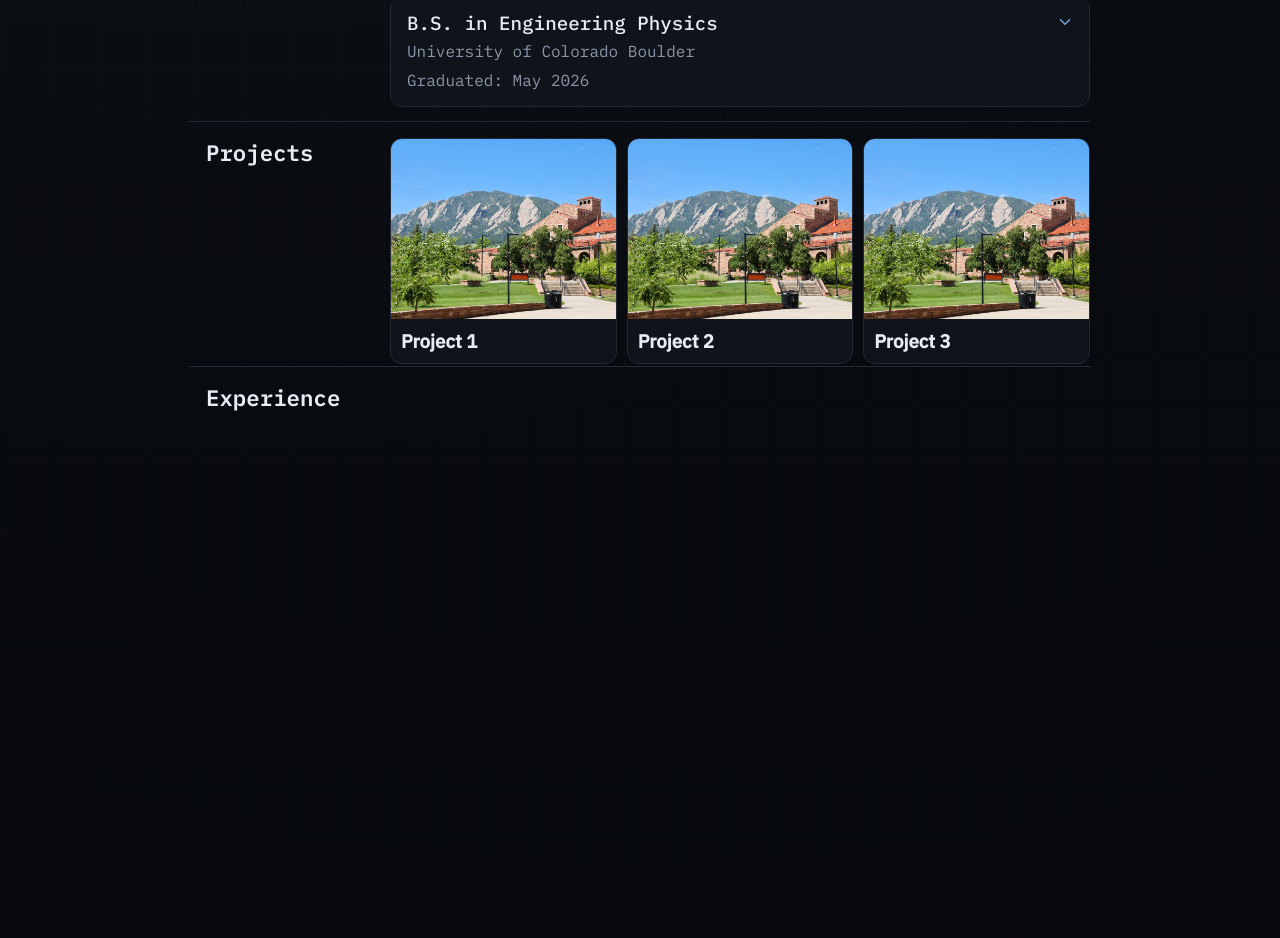
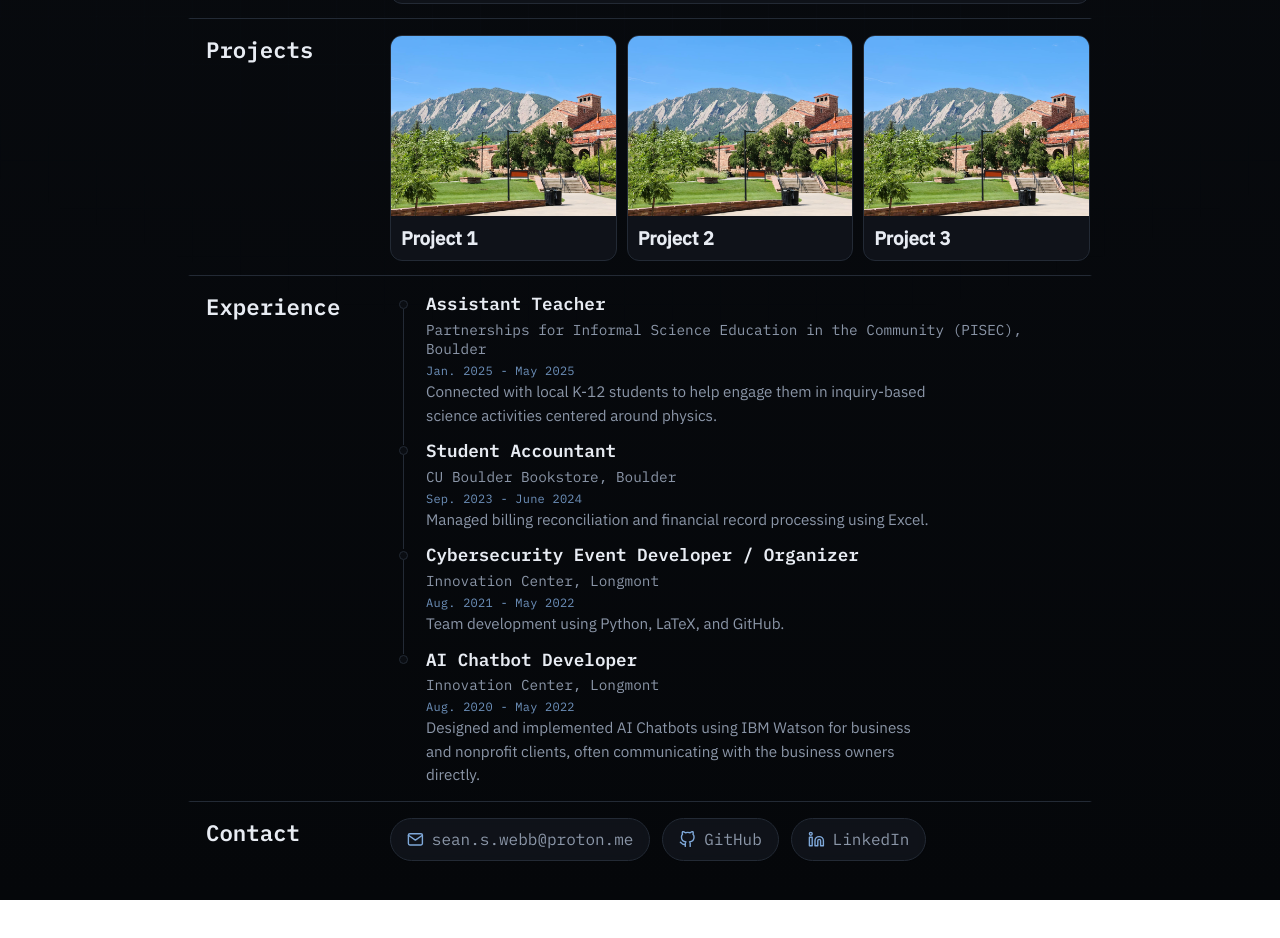
Before and after one commit to swebb-dev/swebb-dev, a React (Vite) app: page / in a window 1280 px wide. Shown: the part 1040-1978 px from the top of the page. After the commit the page ends 1940 px from the top, so only its background shows below. Built offline with nearby package versions, Linux system fonts and the light colour scheme.

Commit message:
home page finished!

```diff
--- a/src/routes/about.jsx
+++ b/src/routes/about.jsx
@@ -13,7 +13,7 @@ function RouteComponent() {
       <title>Sean Webb - About</title>
     </Helmet>
     <main>
-      <h1>Hello "/about"!</h1>
+      <h1>This page is currently being worked on.</h1>
       <br /><br /><br /><br /><br /><br /><br /><br /><br /><br /><br /><br /><br /><br /><br /><br /><br /><br /><br /><br /><br /><br /><br /><br /><br /><br /><br /><br /><br />
       <br /><br /><br /><br /><br /><br /><br /><br /><br /><br /><br /><br /><br /><br /><br /><br /><br /><br /><br /><br /><br /><br /><br /><br /><br /><br /><br /><br /><br />
       <br /><br /><br /><br /><br /><br /><br /><br /><br /><br /><br /><br /><br /><br /><br /><br /><br /><br /><br /><br /><br /><br /><br /><br /><br /><br /><br /><br /><br />
--- a/src/routes/index.css
+++ b/src/routes/index.css
@@ -316,6 +316,7 @@ body::before {
   flex-direction: row;
   gap: 0.625rem;
   margin: 0;
+  margin-bottom: 0.75rem;
 }
 
 .project-entry {
@@ -382,3 +383,121 @@ body::before {
   height: 180px;
   margin-top: 0rem;
 }
+
+.project-entry:hover .project-text h3 {
+  color: var(--accent)
+}
+
+.experience-section-wrapper {
+  width: 100%;
+  padding-bottom: 0.75rem;
+}
+
+.experience-entry {
+  display: grid;
+  grid-template-columns: 20px 1fr;
+  column-gap: 1rem;
+  cursor:pointer;
+}
+
+.experience-marker {
+  display: flex;
+  flex-direction: column;
+  align-items: center;
+  padding-top: 0.45rem;
+  padding-left: 0.5rem;
+}
+
+.experience-dot {
+  flex-shrink: 0;
+  width: 7px;
+  height: 7px;
+  margin-top: 0rem;
+  border-radius: 50%;
+  border: 1px solid var(--border);
+  background: var(--bg-base);
+}
+
+.experience-line {
+  flex: 1 1 auto;
+  width: 1px;
+  margin-top: 0rem;
+  margin-bottom: -0.375rem;
+  background: var(--border);
+}
+
+.experience-entry:last-child .experience-line {
+  display: none;
+}
+
+.experience-content {
+  padding-bottom: 0.75rem;
+}
+
+.experience-entry:last-child .experience-content {
+  padding-bottom: 0;
+}
+
+.experience-entry:hover .experience-dot {
+  border-color: var(--accent);
+  background: var(--accent);
+}
+
+.experience-content h3 {
+  margin: 0;
+  font-family: var(--font-mono);
+  font-size: 1.1rem;
+  font-weight: 600;
+  color: var(--text-primary);
+}
+
+.experience-entry:hover .experience-content h3 {
+  color: var(--accent);
+}
+
+.experience-content h4 {
+  margin: 0.3rem 0 0;
+  font-family: var(--font-mono);
+  font-size: 0.9rem;
+  font-weight: 400;
+  color: var(--text-secondary);
+}
+
+.experience-content h5 {
+  margin: 0.3rem 0 0;
+  font-family: var(--font-mono);
+  font-size: 0.75rem;
+  font-weight: 400;
+  color: var(--accent);
+  opacity: 0.85;
+  letter-spacing: 0.02em;
+}
+
+.experience-content p {
+  margin: 0.125rem 0 0;
+  font-family: var(--font-sans);
+  font-size: 0.95rem;
+  line-height: 1.55;
+  color: var(--text-secondary);
+  max-width: 56ch;
+}
+
+.contact-badges {
+  display: flex;
+  flex-wrap: wrap;
+  gap: 0.75rem;
+  align-items: center;
+}
+
+.badge-link {
+  text-decoration: none;
+}
+
+.badge-link p {
+  margin:0rem;
+  padding:0rem;
+}
+
+.badge-link:hover p {
+  color: var(--accent);
+}
--- a/src/routes/index.jsx
+++ b/src/routes/index.jsx
@@ -10,8 +10,9 @@ import heroImage from "../assets/images/hero-image.jpg";
 import projectTempImg from "../assets/images/project-temp.jpg";
 
 import { VscLocation } from "react-icons/vsc";
-import { FiGithub } from "react-icons/fi";
 import { IoIosArrowDown } from "react-icons/io";
+
+import { FiGithub, FiMail, FiLinkedin } from "react-icons/fi";
 
 export const Route = createFileRoute('/')({
   component: RouteComponent,
@@ -24,6 +25,8 @@ function RouteComponent() {
   const toggleItem = (id) => {
     setOpenItems((prev) => ({ ...prev, [id]: !prev[id] }));
   };
+
+  const contactEmail = ["sean.s.webb", "proton.me"].join("@");
 
   return (
   <>
@@ -47,7 +50,6 @@ function RouteComponent() {
                 <VscLocation id="location-icon" />
                 <p>Longmont, CO</p>
               </div>
-              {/* <FiGithub id="github-icon" /><a href="https://github.com/swebb-dev" target="_blank" rel="noopener noreferrer"><p>GitHub</p></a> */ /* Maybe I just put the github icon elsewhere. */}
             </div>
           </div>
 
@@ -63,10 +65,11 @@ function RouteComponent() {
             <div class="section-content">
 
               <p>
-                Lorem ipsum dolor sit amet, consectetur adipiscing elit, sed do eiusmod tempor incididunt ut labore et dolore magna aliqua. Ut enim ad minim veniam, quis nostrud exercitation ullamco laboris nisi ut aliquip ex ea commodo consequat. Duis aute irure dolor in reprehenderit in voluptate velit esse cillum dolore eu fugiat nulla pariatur. Excepteur sint occaecat cupidatat non proident, sunt in culpa qui officia deserunt mollit anim id est laborum.
+                I'm an Embedded Systems Engineering graduate student at CU Boulder. I have experience in firmware, PCB design, hardware validation, and bare-metal software. I enjoy working across the full stack of system development, and I have a growing interest in developing systems for research applications. My recent work includes developing automated testing equipment for atom trapping chips through my industry-sponsored capstone project with Infleqtion.
               </p>
+
               <p>
-                Lorem ipsum dolor sit amet consectetur adipiscing elit. Ex sapien vitae pellentesque sem placerat in id. Pretium tellus duis convallis tempus leo eu aenean. Urna tempor pulvinar vivamus fringilla lacus nec metus. Iaculis massa nisl malesuada lacinia integer nunc posuere. Semper vel class aptent taciti sociosqu ad litora. Conubia nostra inceptos himenaeos orci varius natoque penatibus. Dis parturient montes nascetur ridiculus mus donec rhoncus. Nulla molestie mattis scelerisque maximus eget fermentum odio. Purus est efficitur laoreet mauris pharetra vestibulum fusce.
+                Outside of projects, I enjoy exploring new technologies and diving into the details of how hardware and software interact. I also enjoy learning about cutting-edge physics, specifically relating to Condensed Matter Physics, Bose-Einstein Condensates, and Quantum Computing.
               </p>
 
             </div>
@@ -92,16 +95,22 @@ function RouteComponent() {
                 <p>Expected Graduation: May 2027</p>
 
                 <div class="hidden-text">
-                  <p>This is some hidden text for the first education entry.</p>
+                  <p>Coursework focuses on advanced Embedded Software Development, FPGA Development, PCB Design focusing on Signal Integrity, and Low-Power Embedded System Architecture.</p>
                   <div class="hidden-text-badge-wrapper">
                     <div class="hidden-text-badge">
-                      <p>C/C++ Development</p>
+                      <p>Embedded Systems</p>
                     </div>
                     <div class="hidden-text-badge">
-                      <p>PCB Design</p>
+                      <p>ARM Cortex-M/STM32</p>
                     </div>
                     <div class="hidden-text-badge">
-                      <p>PCB Assembly</p>
+                      <p>PCB Design/Assembly</p>
+                    </div>
+                    <div class="hidden-text-badge">
+                      <p>FPGA Design</p>
+                    </div>
+                    <div class="hidden-text-badge">
+                      <p>Low-Level Firmware</p>
                     </div>
                   </div>
                 </div>
@@ -112,24 +121,30 @@ function RouteComponent() {
 
                 <IoIosArrowDown id="down-arrow-2" class="down-arrow" />
 
-                <h3>B.S. in Computer Engineering</h3>
+                <h3>B.S. in Electrical and Computer Engineering</h3>
                 <p>University of Colorado Boulder</p>
                 <p>Graduated: May 2026</p>
 
                 <div class="hidden-text">
-                  <p>This is some hidden text for the second education entry.</p>
+                  <p>Developed a strong foundation in Embedded Systems, Computer Architecture, Operating Systems, and Low-Level Software Development. Completed an industry-sponsored capstone project with Infleqtion that focused on automated testing for neutral atom trapping hardware.</p>
                   <div class="hidden-text-badge-wrapper">
                     <div class="hidden-text-badge">
-                      <p>Python Development</p>
+                      <p>C/C++ Development</p>
                     </div>
                     <div class="hidden-text-badge">
-                      <p>Circuit Design</p>
+                      <p>Computer Architecture</p>
                     </div>
                     <div class="hidden-text-badge">
-                      <p>Waveform Analysis</p>
+                      <p>Linux Administration</p>
                     </div>
                     <div class="hidden-text-badge">
-                      <p>ARM/NIOS-II Development</p>
+                      <p>Verilog/SystemVerilog</p>
+                    </div>
+                    <div class="hidden-text-badge">
+                      <p>Operating Systems</p>
+                    </div>
+                    <div class="hidden-text-badge">
+                      <p>Concurrent Programming</p>
                     </div>
                   </div>
                 </div>
@@ -145,16 +160,22 @@ function RouteComponent() {
                 <p>Graduated: May 2026</p>
 
                 <div class="hidden-text">
-                  <p>This is some hidden text for the third education entry.</p>
+                  <p>Combined with a Quantum Engineering Minor, I developed a rigorous background in Electromagnetism and Quantum Mechanics. This led to opportunities to work with companies in the precision measurement space.</p>
                   <div class="hidden-text-badge-wrapper">
                     <div class="hidden-text-badge">
-                      <p>Quantum Mechanics</p>
+                      <p>Quantum Mechanics/Hardware</p>
                     </div>
                     <div class="hidden-text-badge">
-                      <p>Python Simulations</p>
+                      <p>Mathematical Modeling/Simulations (Python)</p>
                     </div>
                     <div class="hidden-text-badge">
                       <p>Electromagnetism</p>
+                    </div>
+                    <div class="hidden-text-badge">
+                      <p>Classical Mechanics</p>
+                    </div>
+                    <div class="hidden-text-badge">
+                      <p>Chaotic Dynamics</p>
                     </div>
                   </div>
                 </div>
@@ -163,20 +184,6 @@ function RouteComponent() {
             </div>
           </div>
         </div>
-
-        {/*
-
-        Current Section Order/Ideas:
-
-          Hero
-          About
-          Education
-          Projects
-          Resume
-          Experience
-          Contact
-
-        */}
 
         <div id="content-wrapper">
           <div id="projects" class="main-section stacked-section">
@@ -232,18 +239,95 @@ function RouteComponent() {
 
             <div class="section-content">
 
+              <div class="experience-section-wrapper">
+                <div class="experience-entry">
+                  <div class="experience-marker">
+                    <span class="experience-dot"></span>
+                    <span class="experience-line"></span>
+                  </div>
+                  <div class="experience-content">
+                    <h3>Assistant Teacher</h3>
+                    <h4>Partnerships for Informal Science Education in the Community (PISEC), Boulder</h4>
+                    <h5>Jan. 2025 - May 2025</h5>
+                    <p>Connected with local K-12 students to help engage them in inquiry-based science activities centered around physics.</p>
+                  </div>
+                </div>
 
+                <div class="experience-entry">
+                  <div class="experience-marker">
+                    <span class="experience-dot"></span>
+                    <span class="experience-line"></span>
+                  </div>
+                  <div class="experience-content">
+                    <h3>Student Accountant</h3>
+                    <h4>CU Boulder Bookstore, Boulder</h4>
+                    <h5>Sep. 2023 - June 2024</h5>
+                    <p>Managed billing reconciliation and financial record processing using Excel.</p>
+                  </div>
+                </div>
+
+                <div class="experience-entry">
+                  <div class="experience-marker">
+                    <span class="experience-dot"></span>
+                    <span class="experience-line"></span>
+                  </div>
+                  <div class="experience-content">
+                    <h3>Cybersecurity Event Developer / Organizer</h3>
+                    <h4>Innovation Center, Longmont</h4>
+                    <h5>Aug. 2021 - May 2022</h5>
+                    <p>Team development using Python, LaTeX, and GitHub.</p>
+                  </div>
+                </div>
+
+                <div class="experience-entry">
+                  <div class="experience-marker">
+                    <span class="experience-dot"></span>
+                    <span class="experience-line"></span>
+                  </div>
+                  <div class="experience-content">
+                    <h3>AI Chatbot Developer</h3>
+                    <h4>Innovation Center, Longmont</h4>
+                    <h5>Aug. 2020 - May 2022</h5>
+                    <p>Designed and implemented AI Chatbots using IBM Watson for business and nonprofit clients, often communicating with the business owners directly.</p>
+                  </div>
+                </div>
+              </div>
 
             </div>
           </div>
         </div>
+
+        <div id="content-wrapper">
+          <div id="contact" class="main-section stacked-section">
+
+            <div class="section-header">
+              <h2>Contact</h2>
+            </div>
+
+            <div class="section-content">
+
+              <div class="contact-badges">
+                <a class="badge badge-link" href={`mailto:${contactEmail}`}>
+                  <FiMail />
+                  <p>{contactEmail}</p>
+                </a>
+
+                <a class="badge badge-link" href="https://github.com/swebb-dev" target="_blank" rel="noopener noreferrer">
+                  <FiGithub />
+                  <p>GitHub</p>
+                </a>
+
+                <a class="badge badge-link" href="https://www.linkedin.com/in/sean-webb-53930b393/" target="_blank" rel="noopener noreferrer">
+                  <FiLinkedin />
+                  <p>LinkedIn</p>
+                </a>
+              </div>
+
+            </div>
+          </div>
+        </div>
+
       </div>
-
-
-      <br /><br /><br /><br /><br /><br /><br /><br /><br /><br /><br /><br /><br /><br /><br /><br /><br /><br /><br /><br /><br /><br /><br /><br /><br /><br /><br /><br /><br />
-      <br /><br /><br /><br /><br /><br /><br /><br /><br /><br /><br /><br /><br /><br /><br /><br /><br /><br /><br /><br /><br /><br /><br /><br /><br /><br /><br /><br /><br />
-      <br /><br /><br /><br /><br /><br /><br /><br /><br /><br /><br /><br /><br /><br /><br /><br /><br /><br /><br /><br /><br /><br /><br /><br /><br /><br /><br /><br /><br />
-      <p>sss</p>
     </main>
   </>
   );
--- a/src/routes/projects.jsx
+++ b/src/routes/projects.jsx
@@ -13,7 +13,7 @@ function RouteComponent() {
       <title>Sean Webb - Projects</title>
     </Helmet>
     <main>
-      <h1>Hello "/projects"!</h1>
+      <h1>This page is currently being worked on.</h1>
       <br /><br /><br /><br /><br /><br /><br /><br /><br /><br /><br /><br /><br /><br /><br /><br /><br /><br /><br /><br /><br /><br /><br /><br /><br /><br /><br /><br /><br />
       <br /><br /><br /><br /><br /><br /><br /><br /><br /><br /><br /><br /><br /><br /><br /><br /><br /><br /><br /><br /><br /><br /><br /><br /><br /><br /><br /><br /><br />
       <br /><br /><br /><br /><br /><br /><br /><br /><br /><br /><br /><br /><br /><br /><br /><br /><br /><br /><br /><br /><br /><br /><br /><br /><br /><br /><br /><br /><br />
--- a/src/routes/resume.jsx
+++ b/src/routes/resume.jsx
@@ -13,7 +13,7 @@ function RouteComponent() {
       <title>Sean Webb - Resume</title>
     </Helmet>
     <main>
-      <h1>Hello "/resume"!</h1>
+      <h1>This page is currently being worked on.</h1>
       <br /><br /><br /><br /><br /><br /><br /><br /><br /><br /><br /><br /><br /><br /><br /><br /><br /><br /><br /><br /><br /><br /><br /><br /><br /><br /><br /><br /><br />
       <br /><br /><br /><br /><br /><br /><br /><br /><br /><br /><br /><br /><br /><br /><br /><br /><br /><br /><br /><br /><br /><br /><br /><br /><br /><br /><br /><br /><br />
       <br /><br /><br /><br /><br /><br /><br /><br /><br /><br /><br /><br /><br /><br /><br /><br /><br /><br /><br /><br /><br /><br /><br /><br /><br /><br /><br /><br /><br />
```
